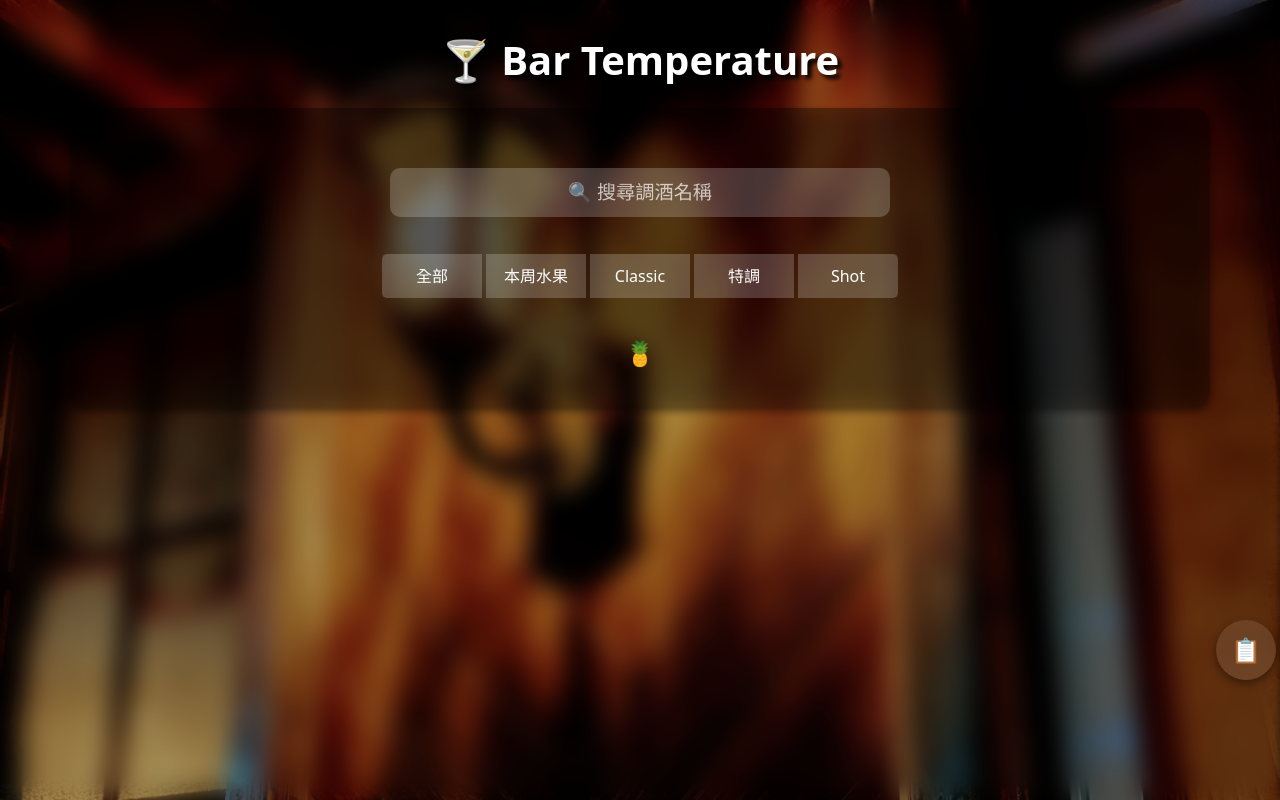
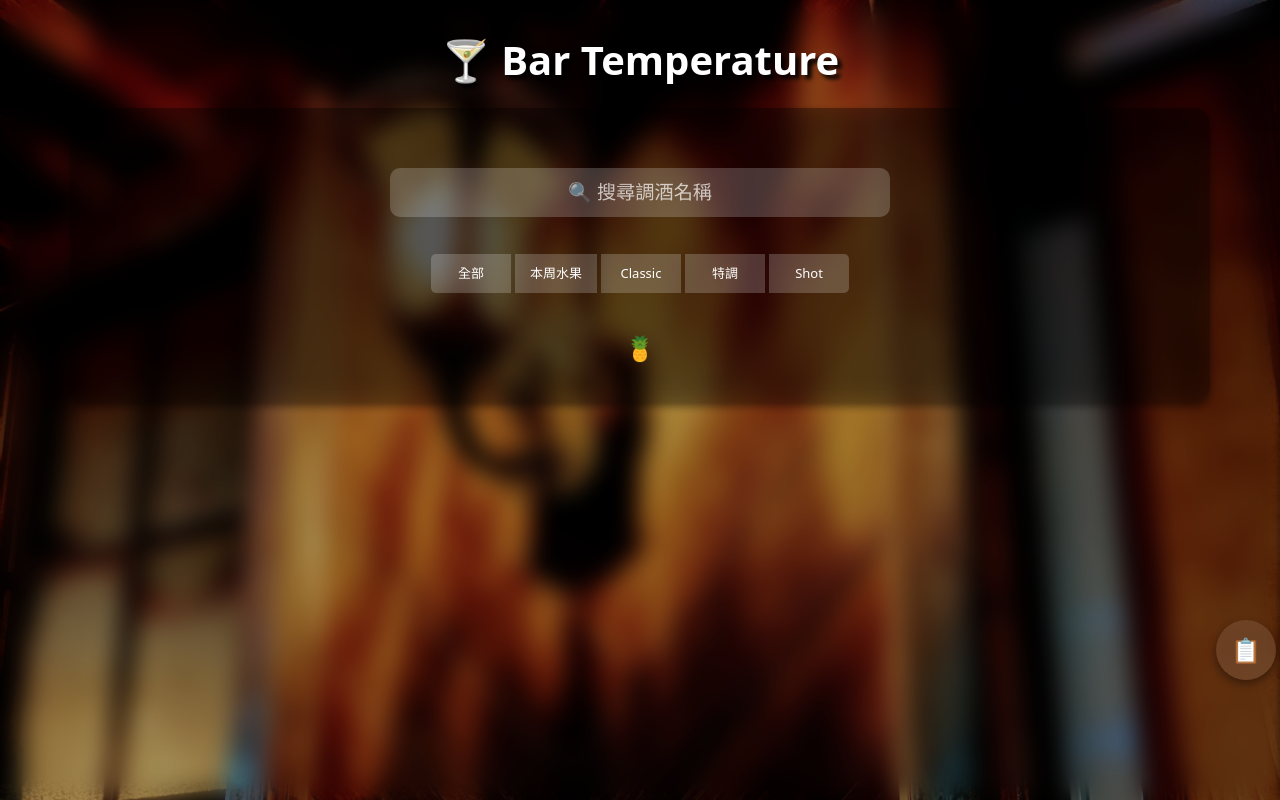
Before and after one commit to UTLin/bar.temperature.menu, a website built with webpack: page index.html in a window 1280 px wide. Built offline with nearby package versions, Linux system fonts and the light colour scheme; no server answers.

Commit message:
優化
* 修正分類欄位UI問題。

```diff
--- a/css/style.css
+++ b/css/style.css
@@ -232,9 +232,9 @@ textarea {
 
 /* 調整分類按鈕 */
 .btn-group .btn {
-    min-width: 100px;
+    min-width: 80px;
     padding: 10px 15px;
-    font-size: 1rem;
+    font-size: small;
     border-radius: 5px;
     margin: 5px;
     background: rgba(255, 255, 255, 0.2);
@@ -246,6 +246,17 @@ textarea {
 .btn-group .btn.active {
     background: rgba(255, 255, 255, 0.4);
     color: black;
+}
+
+.scrollable-btn-group {
+    display: flex;
+    overflow-x: auto;
+    white-space: nowrap;
+    scrollbar-width: none; /* Firefox 隱藏滾動條 */
+}
+
+.scrollable-btn-group::-webkit-scrollbar {
+    display: none; /* Chrome 隱藏滾動條 */
 }
 
 .menu-item {
--- a/index.html
+++ b/index.html
@@ -33,7 +33,7 @@
             <label for="search-bar"></label><input type="text" id="search-bar" class="form-control my-3" placeholder="🔍 搜尋調酒名稱">
 
             <!-- 類別按鈕 -->
-            <div class="btn-group my-3" role="group">
+            <div class="btn-group my-3 scrollable-btn-group" role="group" style="width: fit-content;max-width: 100%;">
                 <button class="btn btn-outline-light menu-category" data-category="all">全部</button>
                 <button class="btn btn-outline-light menu-category" data-category="weekly">本周水果</button>
                 <button class="btn btn-outline-light menu-category" data-category="classic">Classic</button>
```
